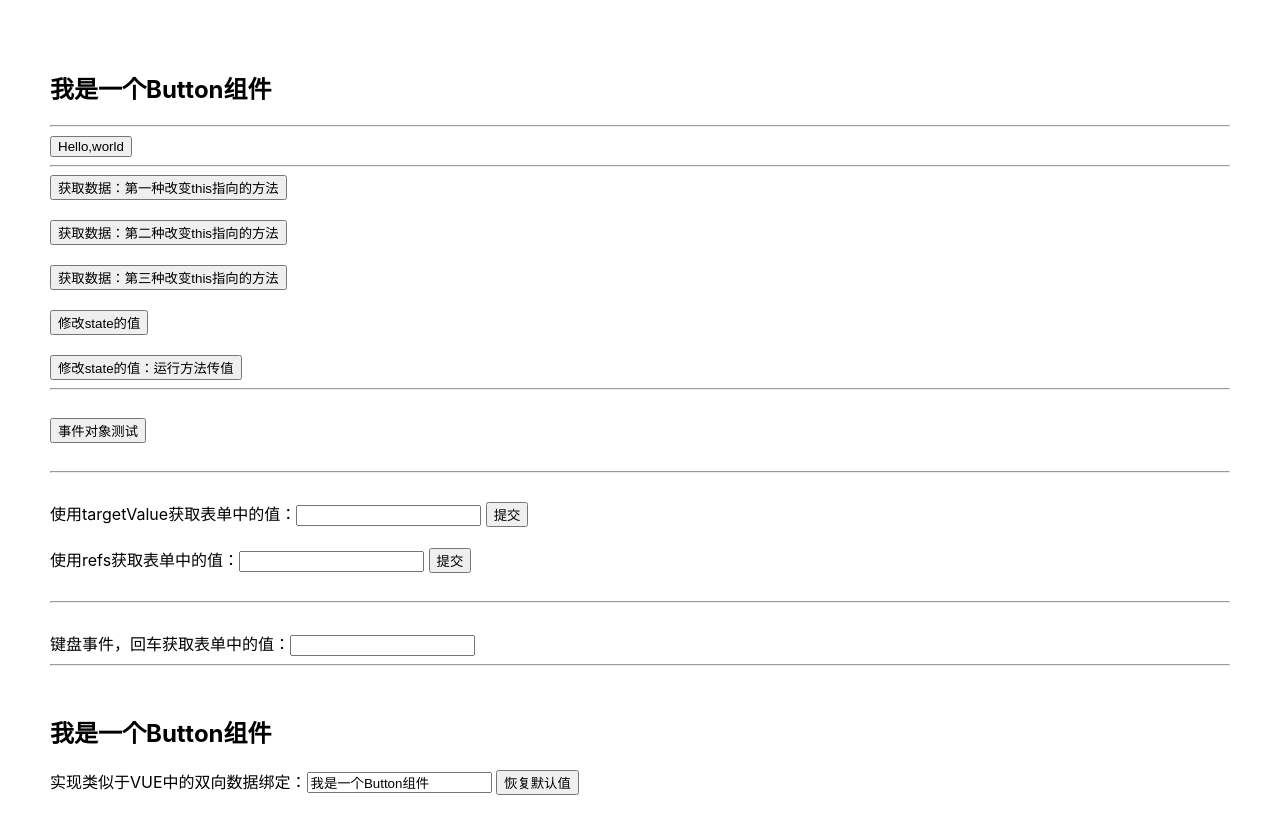
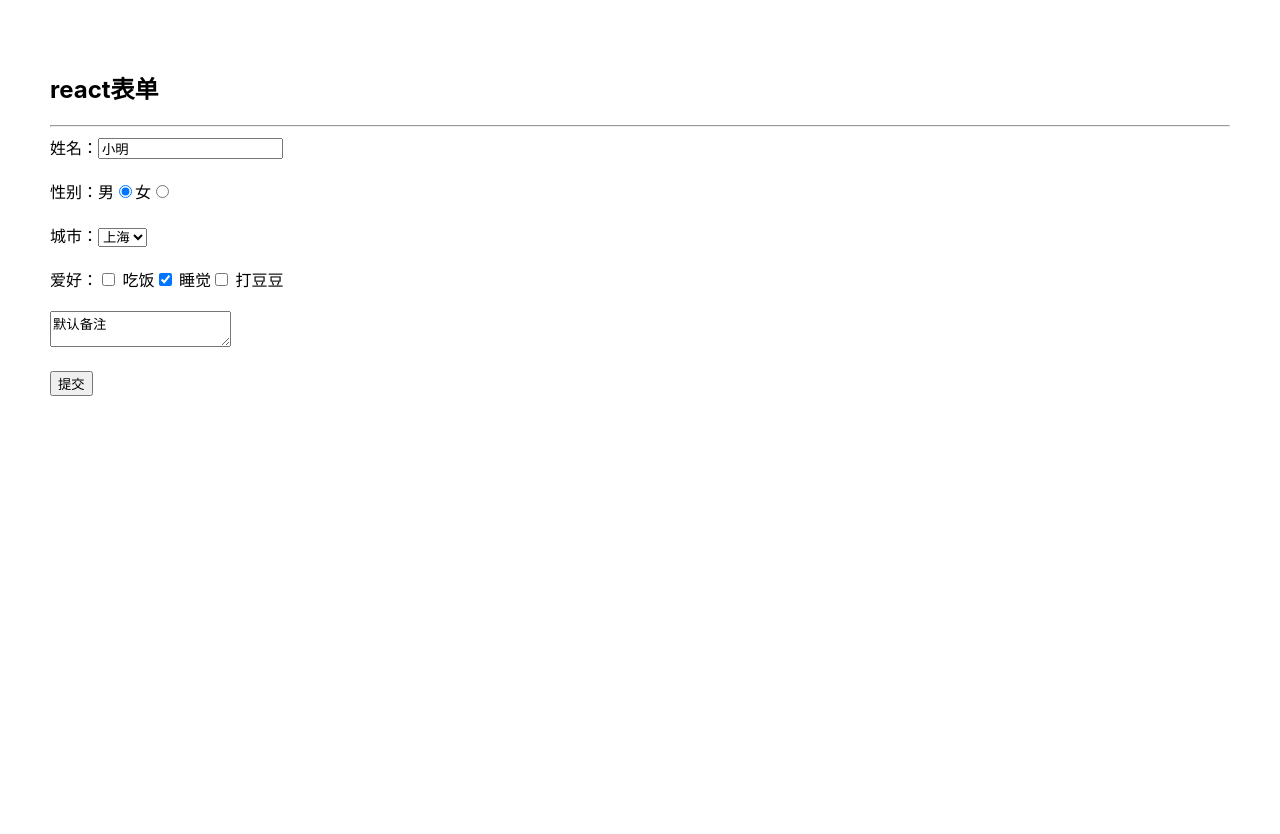
Before and after one commit to kdyzm/react-lesson, a React (Create React App) app: page / in a window 1280 px wide. Shown: the top 834 px of the page. After the commit the page ends 800 px from the top, so only its background shows below. Built offline with nearby package versions, Linux system fonts and the light colour scheme.

Commit message:
各种表单类型信息获取

```diff
--- a/src/App.js
+++ b/src/App.js
@@ -4,11 +4,12 @@ import React from 'react';
 import Home  from './components/Home'
 import News from './components/News'
 import ButtonTest from './components/ButtonTest';
+import FormTest from './components/FormTest';
 
 function App() {
   return (
     <div className="App">
-      <ButtonTest/>
+      <FormTest/>
     </div>
   );
 }
--- /dev/null
+++ b/src/components/FormTest.js
@@ -0,0 +1,122 @@
+import React from 'react';
+
+class FormTest extends React.Component {
+    constructor(props) {
+        super(props);
+        this.state = {
+            titile: "react表单",
+            name: "小明",
+            sex: 1,
+            city: '上海',
+            cities:[
+                "北京",
+                "上海",
+                "天津"
+            ],
+            hobbies:[
+                {
+                    name: "吃饭",
+                    checked: false
+                },
+                {
+                    name: "睡觉",
+                    checked: true
+                },
+                {
+                    name: "打豆豆",
+                    checked: false
+                }
+            ],
+            comment: "默认备注"
+        };
+    }
+
+    handleSubmit=(e)=>{
+        e.preventDefault();//阻止默认提交的行为
+        console.log("姓名",this.state.name);
+        console.log("性别",this.state.sex);
+        console.log("城市",this.state.city);
+        console.log("爱好",this.state.hobbies);
+        console.log("备注",this.state.comment)
+    }
+    handleName=(e)=>{
+        this.setState({
+            name: e.target.value
+        })
+    }
+
+    handleSex=(e)=>{
+        this.setState({
+            sex: e.target.value
+        })
+    }
+
+    handleCity=(e)=>{
+        this.setState({
+            city: e.target.value
+        })
+    }
+
+    handleHobby=(e,key)=>{
+        var hobby=this.state.hobbies;
+        hobby[key].checked = !hobby[key].checked;
+        this.setState({
+            hobbies: hobby
+        })
+    }
+
+    handleComment=(e)=>{
+        this.setState({
+            comment: e.target.value
+        })
+    }
+    render() {
+        return (
+            <div>
+                <h2>{this.state.titile}</h2>
+                <hr/>
+                <form onSubmit={this.handleSubmit}>
+                    姓名：<input value={this.state.name} onChange={this.handleName}/>
+                    <br/><br/>
+                    性别：男<input type="radio" value="1" checked={this.state.sex == 1} onChange={this.handleSex}/>
+                        女<input type="radio" value="2" checked = {this.state.sex == 2} onChange={this.handleSex}/>
+                    <br/>
+                    <br/>
+                    城市：
+                    <select value={this.state.city} onChange={this.handleCity}>
+                        {
+                            this.state.cities.map((value,key)=>{
+                                return (
+                                    <option key={key}>
+                                        {value}
+                                    </option>
+                                )
+                            })
+                        }
+                    </select>
+                    <br/>
+                    <br/>
+                    爱好：
+
+                        {
+                            this.state.hobbies.map((value,key)=>{
+                                return (
+                                    <span key={key}>
+                                        <input type="checkbox" checked={value.checked} onChange={this.handleHobby.bind(this,key)}/> {value.name}
+                                    </span>
+                                )
+                            })
+                        }
+                    <br/>
+                    <br/>
+                    <textarea value={this.state.comment} onChange={this.handleComment}/>
+                    <br/>
+                    <br/>
+                    <input type="submit" value="提交"/>
+                </form>
+            </div>
+        );
+    }
+}
+
+export default FormTest;
```
